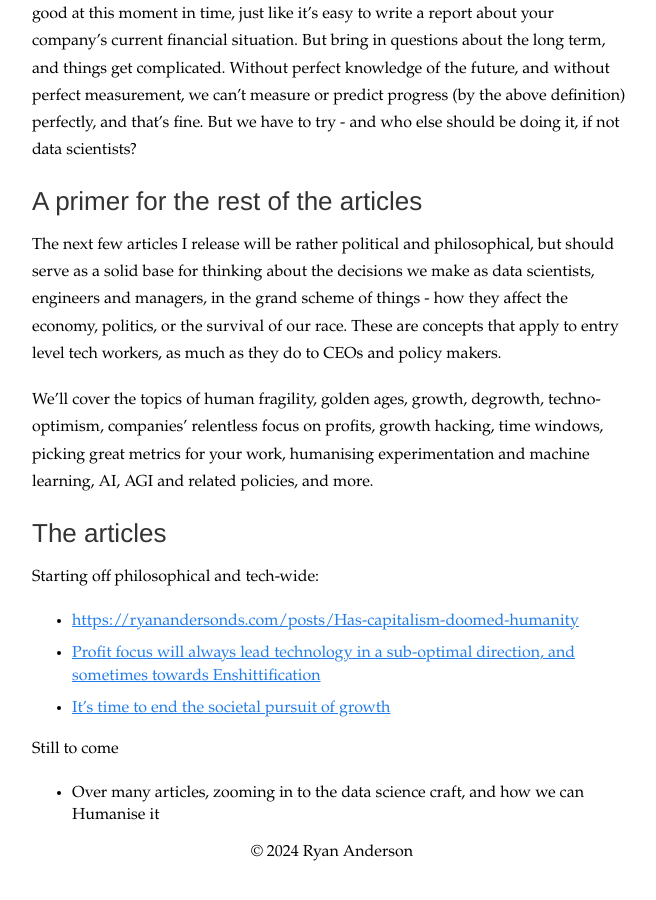
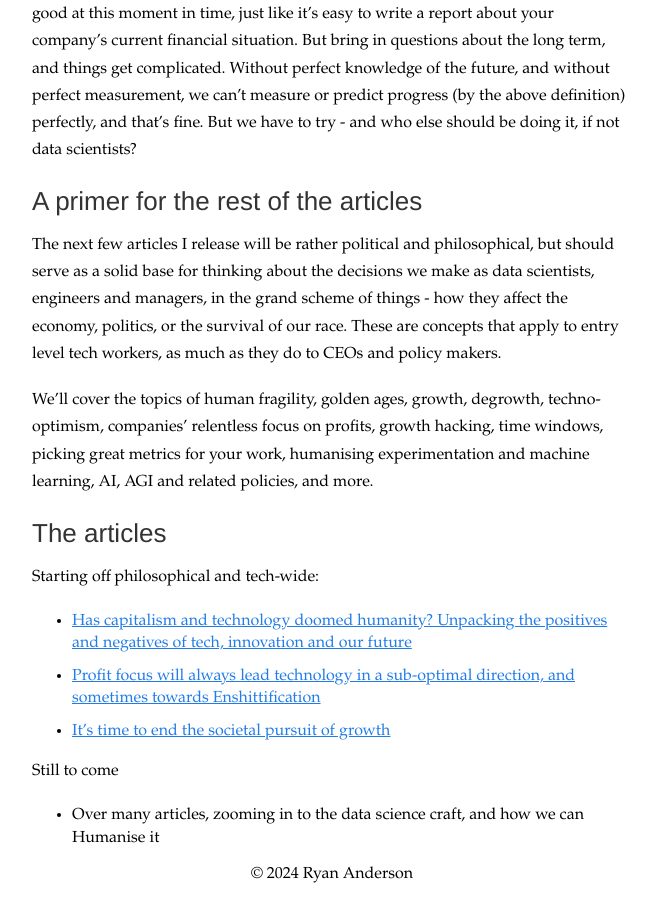
Before and after one commit to ryan-anderson-ds/ryan-anderson-ds.github.io, a Jekyll site: the page built from humanisingds.md, in a window 1280 px wide and 900 px high, scrolled down 2114 px. Shown: the whole window, without its empty margins (308-964 px from the left). Built offline with Jekyll 4.4.1, drawn with Linux system fonts in a browser that asks for light colours; before the commit the page ends 2992 px from its top, so only the background shows below that.

Commit message:
Update humanisingds.md

```diff
--- a/humanisingds.md
+++ b/humanisingds.md
@@ -43,7 +43,7 @@
 ## The articles
 
 Starting off philosophical and tech-wide:
-- [https://ryanandersonds.com/posts/Has-capitalism-doomed-humanity](/posts/Has-capitalism-doomed-humanity)
+- [Has capitalism and technology doomed humanity? Unpacking the positives and negatives of tech, innovation and our future](/posts/Has-capitalism-doomed-humanity)
 - [Profit focus will always lead technology in a sub-optimal direction, and sometimes towards Enshittification](posts/Profit-focus-suboptimal)
 - [It’s time to end the societal pursuit of growth](/posts/Wrong-metric)
 
```
